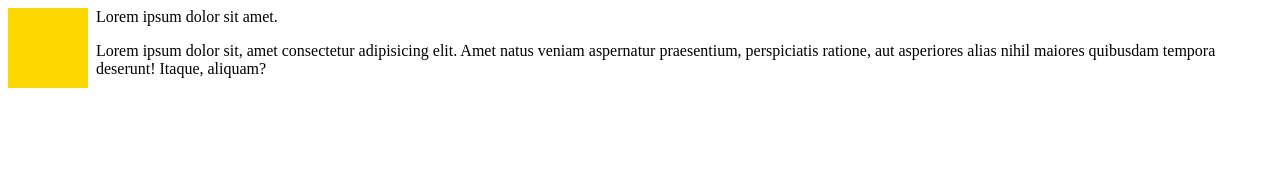
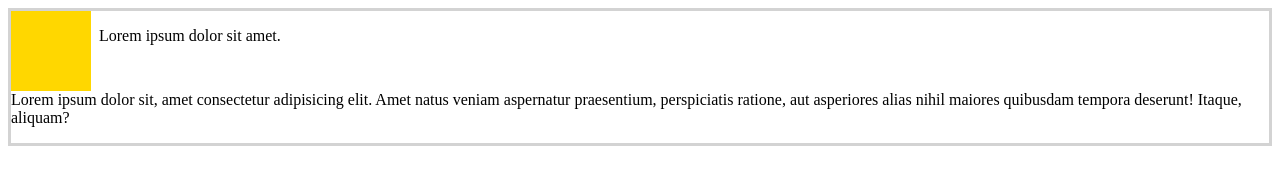
Before and after one commit to Arsalon-amini/HTML5CSS3, a plain HTML site: page src/index.html in a window 1280 px wide. Drawn offline with Linux system fonts and the light colour scheme.

Commit message:
clearfix - float elements, removing float property and handling parent layout issues

```diff
--- a/css/styles.css
+++ b/css/styles.css
@@ -1,3 +1,4 @@
+/* Floating elements - allows other elements to wrap around */
 .avatar {
     width: 5rem;
     height: 5rem;
@@ -5,3 +6,20 @@
     float: left;
     margin-right: 0.5rem;
 }
+
+/* Floating elements - by default are ignored by parent elements */
+.tweet {
+    border: 3px solid lightgrey;
+}
+
+/* Solves floating elements ignored by parent containers*/
+.clearfix::after {
+    content: '';
+    display: block;
+    clear: both;
+}
+
+/* clear - removes float properties for other elements in container  */
+.clear {
+    clear: both;
+}
--- a/src/index.html
+++ b/src/index.html
@@ -1,10 +1,10 @@
 <html>
   <link rel="stylesheet" href="/css/styles.css" />
   <body>
-    <article class="tweet">
+    <article class="tweet clearfix">
       <div class="avatar"></div>
       <p>Lorem ipsum dolor sit amet.</p>
-      <p>
+      <p class="clear">
         Lorem ipsum dolor sit, amet consectetur adipisicing elit. Amet natus
         veniam aspernatur praesentium, perspiciatis ratione, aut asperiores
         alias nihil maiores quibusdam tempora deserunt! Itaque, aliquam?
```
